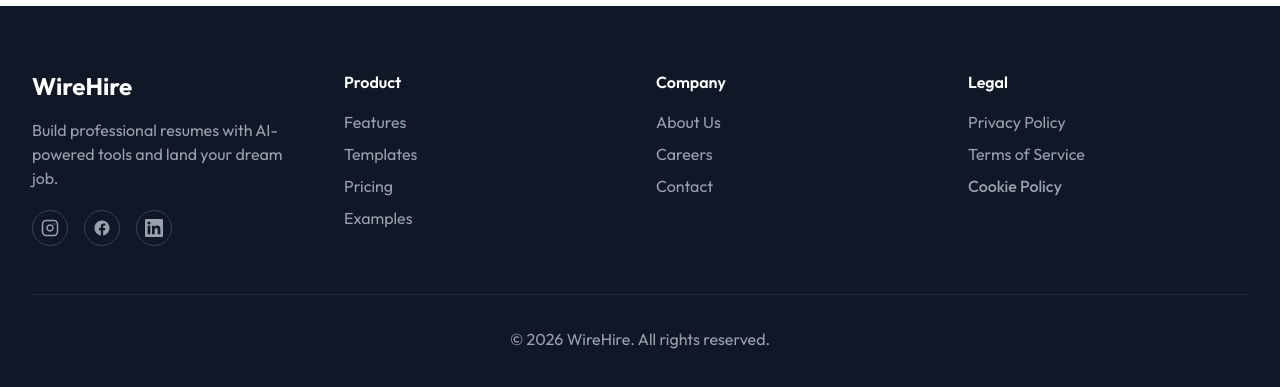
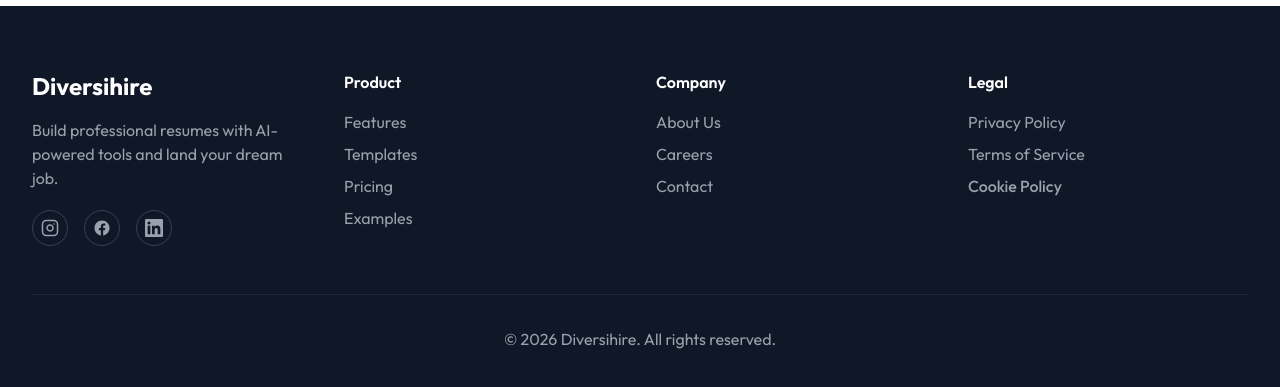
Before and after one commit to emibrahaj/swe302-resumecoverlettergen, a Next.js app in the folder frontend/: page / in a window 1280 px wide. Shown: the part 4677-5064 px from the top of the page. Built offline with nearby package versions, Linux system fonts and the light colour scheme; no server answers.

Commit message:
Minor fixes to wording in footer.

```diff
--- a/frontend/src/components/figma/Footer.tsx
+++ b/frontend/src/components/figma/Footer.tsx
@@ -11,7 +11,7 @@
       <div className="max-w-7xl mx-auto">
         <div className="grid md:grid-cols-2 lg:grid-cols-4 gap-8 mb-12">
           <div>
-            <h3 className="text-2xl font-bold text-white mb-4">WireHire</h3>
+            <h3 className="text-2xl font-bold text-white mb-4">Diversihire</h3>
 
             <p className="text-gray-400 mb-5">
               Build professional resumes with AI-powered tools and land your dream job.
@@ -22,7 +22,7 @@
                 href="https://www.instagram.com/diversihire"
                 target="_blank"
                 rel="noopener noreferrer"
-                aria-label="WireHire Instagram"
+                aria-label="Diversihire Instagram"
                 className="w-9 h-9 flex items-center justify-center rounded-full border border-gray-700 text-gray-400 hover:text-white hover:border-[#088395] hover:bg-[#088395] hover:shadow-lg hover:-translate-y-0.5 transition-all duration-200"
               >
                 <InstagramSvg />
@@ -32,7 +32,7 @@
                 href="https://www.facebook.com/diversihire"
                 target="_blank"
                 rel="noopener noreferrer"
-                aria-label="WireHire Facebook"
+                aria-label="Diversihire Facebook"
                 className="w-9 h-9 flex items-center justify-center rounded-full border border-gray-700 text-gray-400 hover:text-white hover:border-[#088395] hover:bg-[#088395] hover:shadow-lg hover:-translate-y-0.5 transition-all duration-200"
               >
                 <FacebookSvg />
@@ -42,7 +42,7 @@
                 href="https://www.linkedin.com/in/diversi-hire-63619840a/"
                 target="_blank"
                 rel="noopener noreferrer"
-                aria-label="WireHire LinkedIn"
+                aria-label="Diversihire LinkedIn"
                 className="w-9 h-9 flex items-center justify-center rounded-full border border-gray-700 text-gray-400 hover:text-white hover:border-[#088395] hover:bg-[#088395] hover:shadow-lg hover:-translate-y-0.5 transition-all duration-200"
               >
                 <LinkedinSvg />
@@ -131,7 +131,7 @@
         </div>
 
         <div className="border-t border-gray-800 pt-8 text-center text-gray-400">
-          <p>&copy; 2026 WireHire. All rights reserved.</p>
+          <p>&copy; 2026 Diversihire. All rights reserved.</p>
         </div>
       </div>
 
```
